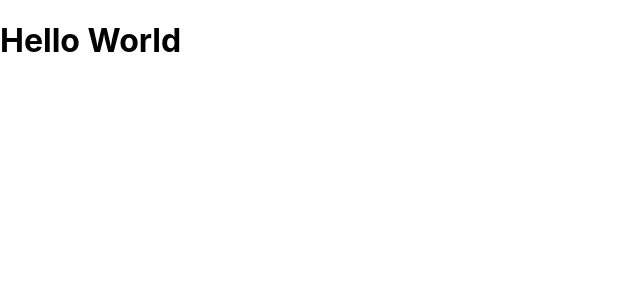
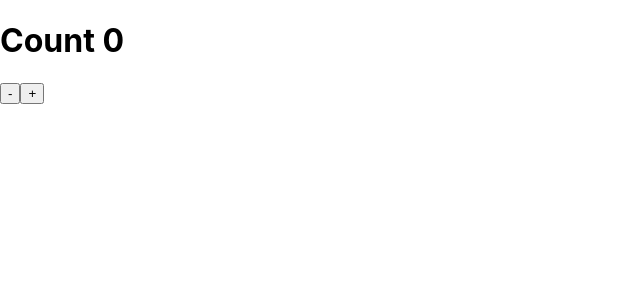
Before and after one commit to Chimpicus/react-redux-testing-playground, a React (Create React App) app: page / in a window 1280 px wide. Shown: the top 300 px of the page, without its empty margins (0-640 px from the left). Built offline with nearby package versions, Linux system fonts and the light colour scheme.

Commit message:
counter created

```diff
--- a/src/App.js
+++ b/src/App.js
@@ -1,9 +1,15 @@
 import React from "react";
+import { useSelector, useDispatch } from "react-redux";
+import { increment, decrement } from "./actions";
 
 function App() {
+  const counter = useSelector(state => state.counter);
+  const dispatch = useDispatch();
   return (
     <div className="app">
-      <h1>Hello World</h1>
+      <h1>Count {counter}</h1>
+      <button onClick={() => dispatch(decrement())}>-</button>
+      <button onClick={() => dispatch(increment())}>+</button>
     </div>
   );
 }
--- /dev/null
+++ b/src/actions/index.js
@@ -0,0 +1,11 @@
+export const increment = () => {
+  return {
+    type: "INCREMENT"
+  };
+};
+
+export const decrement = () => {
+  return {
+    type: "DECREMENT"
+  };
+};
--- a/src/index.js
+++ b/src/index.js
@@ -3,46 +3,27 @@
 import "./index.css";
 import App from "./App";
 import reportWebVitals from "./reportWebVitals";
-import { createStore } from "redux";
+import { createStore, combineReducers } from "redux";
+import counterReducer from "./reducers/counter";
+import loggedReducer from "./reducers/isLogged";
+import { Provider } from "react-redux";
 
-//ACTION --> GIVES INSTRUCTION TO REDUCER
-const increment = () => {
-  return {
-    type: "INCREMENT"
-  };
-};
+const allReducers = combineReducers({
+  counter: counterReducer,
+  isLogged: loggedReducer
+});
+//eslint-disable-next-line
+const store = createStore(allReducers,
+  //eslint-disable-next-line
+  window.__REDUX_DEVTOOLS_EXTENSION__ && window.__REDUX_DEVTOOLS_EXTENSION__());
 
-const decrement = () => {
-  return {
-    type: "DECREMENT"
-  };
-};
-
-//REDUCER --> UPDATES STATE BASED ON INSTRUCTIONS FROM ACTION
-const counter = (state = 0, action) => {
-  switch (action.type) {
-    case "INCREMENT":
-      return state + 1;
-
-    case "DECREMENT":
-      return state - 1;
-  }
-};
-
-//STORE --> GLOBALIZED STATE
-let store = createStore(counter);
-
-//DISPLAY IN CONSOLE
-//eslint-disable-next-line
-store.subscribe(() => console.log(store.getState()));
-
-//DISPATCH --> GIVES THE ACTION TO REDUCER
-store.dispatch(increment());
 
 ReactDOM.render(
-  <React.StrictMode>
-    <App />
-  </React.StrictMode>,
+  <Provider store={store}>
+    <React.StrictMode>
+      <App />
+    </React.StrictMode>
+  </Provider>,
   // eslint-disable-next-line
   document.getElementById("root")
 );
--- /dev/null
+++ b/src/reducers/counter.js
@@ -0,0 +1,14 @@
+const counterReducer = (state = 0, action) => {
+  switch (action.type) {
+    case "INCREMENT":
+      return state + 1;
+
+    case "DECREMENT":
+      return state - 1;
+
+    default:
+      return state;
+  }
+};
+
+export default counterReducer;
--- /dev/null
+++ b/src/reducers/isLogged.js
@@ -0,0 +1,9 @@
+const loggedReducer = (state = false, action) => {
+  switch (action.type) {
+    case "SIGN_IN":
+      return !state;
+    default:
+      return state;
+  }
+};
+export default loggedReducer;
```
Also changed, not shown: src/reducers/index.js (added), 1 other file (tests, documents, lock files or other folders).
